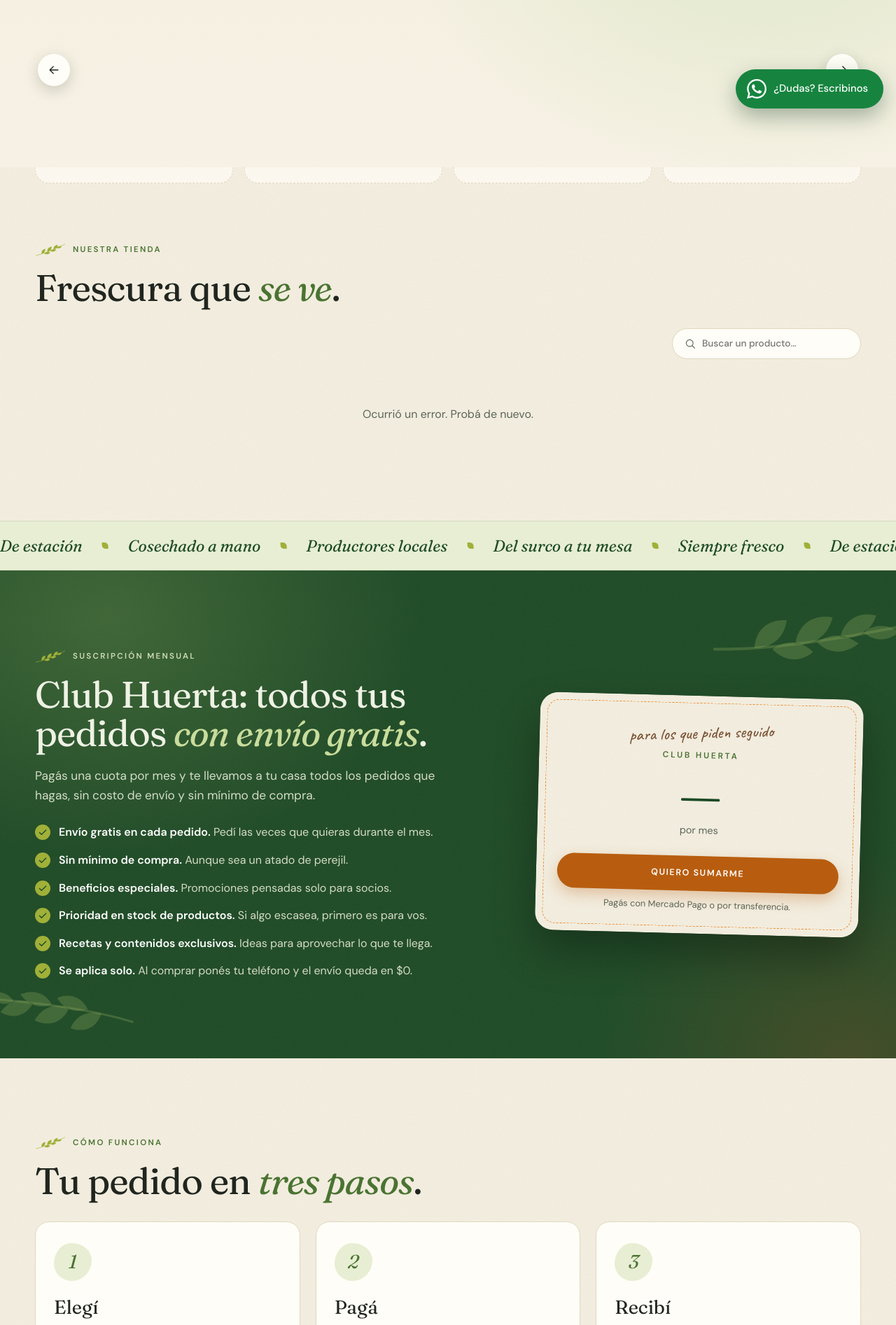
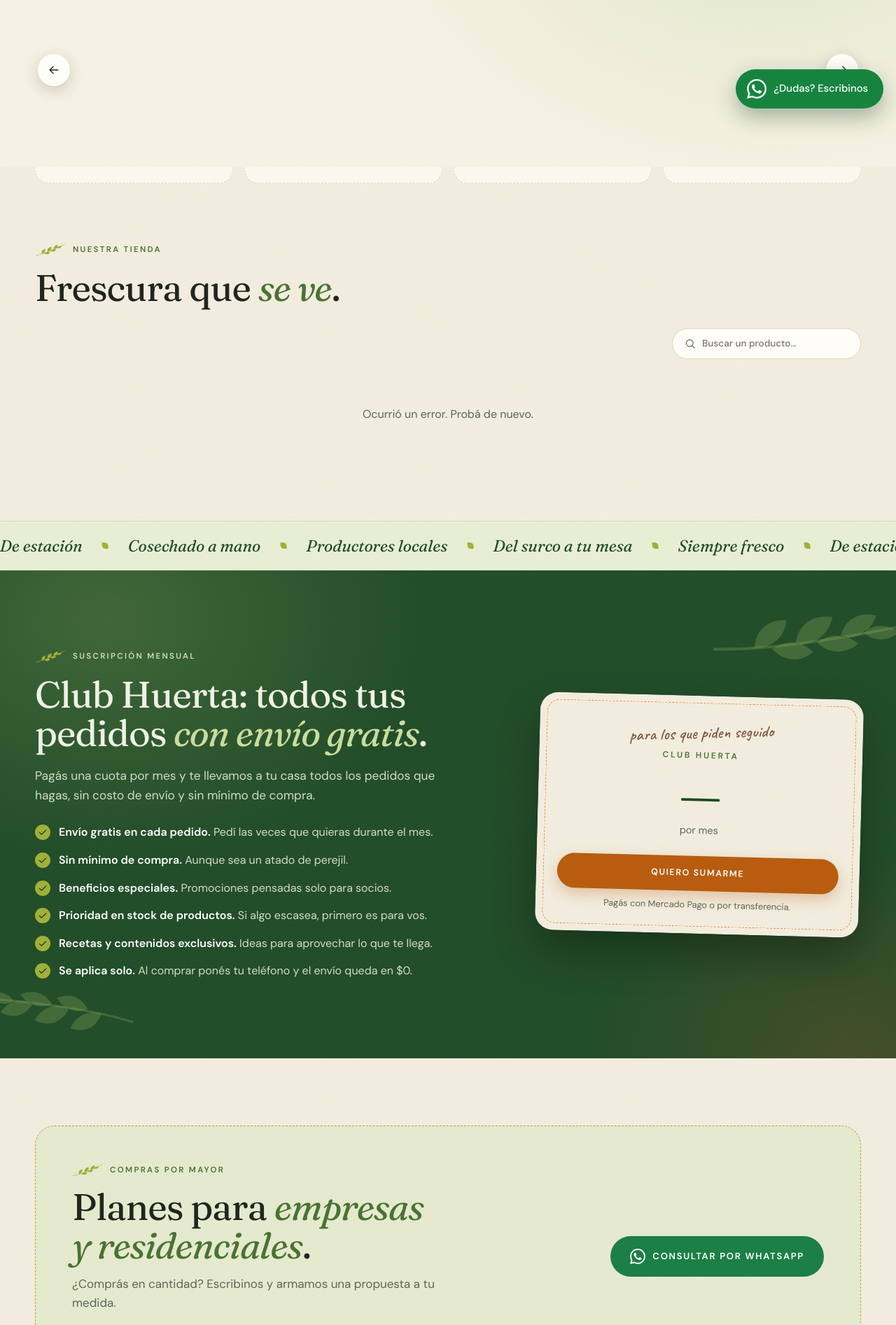
Before and after one commit to eloisabarragan/eloisabarragan, a PHP site: page / in a window 1280 px wide. Shown: the part 627-2520 px from the top of the page at 70% size. Run offline with PHP 8.4, Linux system fonts and the light colour scheme.

Commit message:
Agregar sección de planes para empresas y compras por mayor
Sección nueva con botón que abre WhatsApp con el mensaje de consulta ya
escrito, y enlace Por mayor en el menú. El menú pasa a desplegable desde
1180 px para que los seis enlaces no se partan en dos líneas.

Co-Authored-By: Claude Fable 5.2 <noreply@anthropic.com>
Claude-Session: https://claude.ai/code/session_01KwPfAUcM4MFqMWvAHycprN

```diff
--- a/verduleria/public/app.js
+++ b/verduleria/public/app.js
@@ -524,6 +524,7 @@ function fillStoreInfo() {
   }
   $('store-phone').textContent = `Tel. ${store.phone}`;
   $('store-whatsapp').href = `https://wa.me/${store.whatsapp}`;
+  $('wholesale-link').href = `https://wa.me/${store.whatsapp}?text=${encodeURIComponent('Hola, estoy interesado en planes para empresas, residenciales o compras por mayor.')}`;
   $('wa-float').href = `https://wa.me/${store.whatsapp}?text=${encodeURIComponent(`¡Hola ${store.name}! Tengo una consulta.`)}`;
   $('pickup-hint').textContent = `${store.address}. Sin costo.`;
 
--- a/verduleria/public/index.html
+++ b/verduleria/public/index.html
@@ -46,6 +46,7 @@
       <nav class="nav" id="nav" aria-label="Principal">
         <a href="#tienda">Tienda</a>
         <a href="#club">Club Huerta</a>
+        <a href="#por-mayor">Por mayor</a>
         <a href="#como-funciona">Cómo funciona</a>
         <a href="#nosotros">Nosotros</a>
         <a href="#preguntas">Preguntas</a>
@@ -158,6 +159,26 @@
           <button type="button" class="btn btn-light btn-block" id="club-open">Quiero sumarme</button>
           <p class="club-small" id="club-small">Pagás con Mercado Pago o por transferencia.</p>
         </div>
+      </div>
+    </section>
+
+    <!-- Empresas, residenciales y compras por mayor -->
+    <section class="wrap wholesale" id="por-mayor">
+      <div class="wholesale-card reveal">
+        <div class="wholesale-text">
+          <p class="eyebrow"><svg class="eyebrow-sprig" aria-hidden="true"><use href="#i-sprig"/></svg>Compras por mayor</p>
+          <h2>Planes para <em>empresas y residenciales</em>.</h2>
+          <p>¿Comprás en cantidad? Escribinos y armamos una propuesta a tu medida.</p>
+          <ul class="wholesale-tags" aria-label="A quiénes está dirigido">
+            <li>Empresas</li>
+            <li>Residenciales</li>
+            <li>Compras por mayor</li>
+          </ul>
+        </div>
+        <a class="btn btn-whatsapp wholesale-btn" id="wholesale-link" href="#" target="_blank" rel="noopener">
+          <svg viewBox="0 0 24 24" aria-hidden="true"><path d="M17.472 14.382c-.297-.149-1.758-.867-2.03-.967-.273-.099-.471-.148-.67.15-.197.297-.767.966-.94 1.164-.173.199-.347.223-.644.075-.297-.15-1.255-.463-2.39-1.475-.883-.788-1.48-1.761-1.653-2.059-.173-.297-.018-.458.13-.606.134-.133.298-.347.446-.52.149-.174.198-.298.298-.497.099-.198.05-.371-.025-.52-.075-.149-.669-1.612-.916-2.207-.242-.579-.487-.5-.669-.51-.173-.008-.371-.01-.57-.01-.198 0-.52.074-.792.372-.272.297-1.04 1.016-1.04 2.479 0 1.462 1.065 2.875 1.213 3.074.149.198 2.096 3.2 5.077 4.487.709.306 1.262.489 1.694.625.712.227 1.36.195 1.871.118.571-.085 1.758-.719 2.006-1.413.248-.694.248-1.289.173-1.413-.074-.124-.272-.198-.57-.347m-5.421 7.403h-.004a9.87 9.87 0 01-5.031-1.378l-.361-.214-3.741.982.998-3.648-.235-.374a9.86 9.86 0 01-1.51-5.26c.001-5.45 4.436-9.884 9.888-9.884 2.64 0 5.122 1.03 6.988 2.898a9.825 9.825 0 012.893 6.994c-.003 5.45-4.437 9.884-9.885 9.884m8.413-18.297A11.815 11.815 0 0012.05 0C5.495 0 .16 5.335.157 11.892c0 2.096.547 4.142 1.588 5.945L.057 24l6.305-1.654a11.882 11.882 0 005.683 1.448h.005c6.554 0 11.89-5.335 11.893-11.893a11.821 11.821 0 00-3.480-8.413Z"/></svg>
+          Consultar por WhatsApp
+        </a>
       </div>
     </section>
 
--- a/verduleria/public/styles.css
+++ b/verduleria/public/styles.css
@@ -162,8 +162,8 @@ h1 em, h2 em { font-style: italic; color: var(--verde); }
   color: var(--gris);
   margin-top: 3px;
 }
-.nav { display: flex; gap: 30px; }
-.nav a { position: relative; font-size: 0.92rem; font-weight: 500; text-decoration: none; padding: 6px 0; }
+.nav { display: flex; gap: clamp(16px, 2vw, 30px); }
+.nav a { position: relative; white-space: nowrap; font-size: 0.92rem; font-weight: 500; text-decoration: none; padding: 6px 0; }
 .nav a::after { content: ''; position: absolute; left: 0; right: 0; bottom: 0; height: 2px; border-radius: 2px; background: var(--hoja); transform: scaleX(0); transform-origin: left; transition: transform 0.25s; }
 .nav a:hover::after { transform: scaleX(1); }
 .header-actions { display: flex; align-items: center; gap: 6px; }
@@ -454,6 +454,26 @@ h1 em, h2 em { font-style: italic; color: var(--verde); }
 .club-card .btn { margin-top: 10px; position: relative; }
 .club-small { font-size: 0.8rem; color: var(--gris); }
 
+/* ---------- Empresas y compras por mayor ---------- */
+.wholesale { padding-top: clamp(56px, 8vw, 96px); }
+.wholesale-card {
+  display: flex;
+  align-items: center;
+  justify-content: space-between;
+  gap: clamp(24px, 5vw, 60px);
+  padding: clamp(28px, 5vw, 52px);
+  border-radius: 28px;
+  background: var(--grano), var(--verde-suave);
+  border: 1.500px dashed var(--hoja);
+}
+.wholesale-text { display: grid; gap: 14px; min-width: 0; }
+.wholesale-text .eyebrow { margin-bottom: 0; }
+.wholesale-text > p:not(.eyebrow) { color: var(--gris); font-size: 1.06rem; max-width: 34em; }
+.wholesale-tags { list-style: none; margin: 4px 0 0; padding: 0; display: flex; flex-wrap: wrap; gap: 8px; }
+.wholesale-tags li { padding: 6px 14px; border-radius: 20px; background: var(--papel); border: 1px solid var(--borde); font-size: 0.86rem; font-weight: 500; color: var(--verde-osc); }
+.wholesale-btn { flex: none; padding: 18px 28px; font-size: 0.82rem; }
+.wholesale-btn svg { width: 22px; height: 22px; fill: currentColor; }
+
 /* ---------- Cómo funciona ---------- */
 .how { padding-block: clamp(64px, 9vw, 110px); }
 .steps { list-style: none; margin: 0; padding: 0; display: grid; grid-template-columns: repeat(3, 1fr); gap: 22px; }
@@ -692,6 +712,9 @@ textarea { resize: vertical; }
   .carousel .card { flex-basis: calc((100% - 40px) / 3); }
   .values { grid-template-columns: repeat(2, 1fr); }
   .hero-art { inset: 0 0 0 46%; opacity: 0.85; }
+}
+/* Con seis enlaces, el menú pasa a desplegable antes que el resto del diseño */
+@media (max-width: 1180px) {
   .menu-toggle { display: grid; }
   .nav {
     position: absolute;
@@ -745,6 +768,7 @@ textarea { resize: vertical; }
   .stepper span { flex: 1; }
   .value { padding: 14px; flex-direction: column; gap: 10px; }
   .steps, .about, .footer-inner, .club-inner, .faq-inner { grid-template-columns: 1fr; }
+  .wholesale-card { flex-direction: column; align-items: stretch; }
   .about-art svg { width: 200px; }
   .club-card { transform: none; }
   .js .club-card.reveal.is-in { transform: none; }
```
